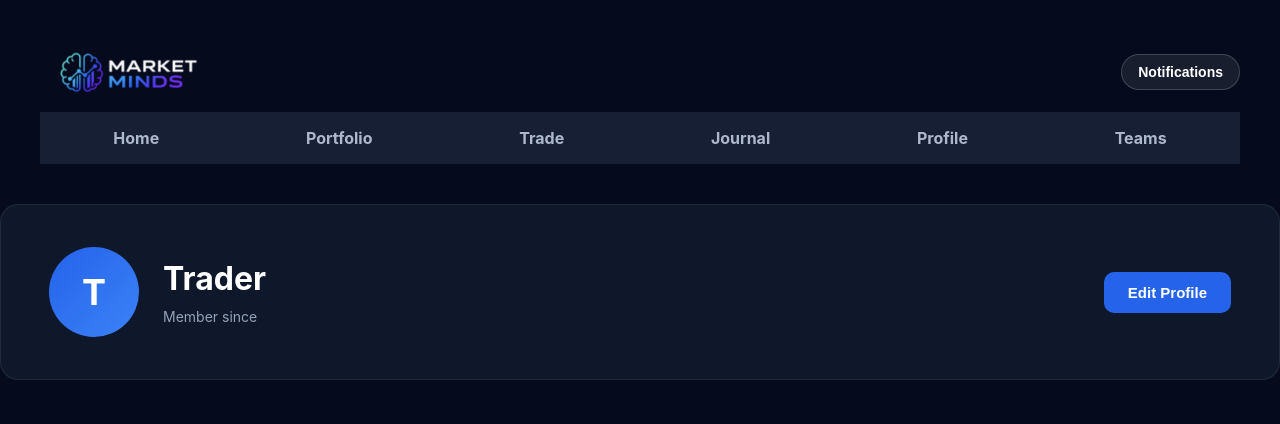
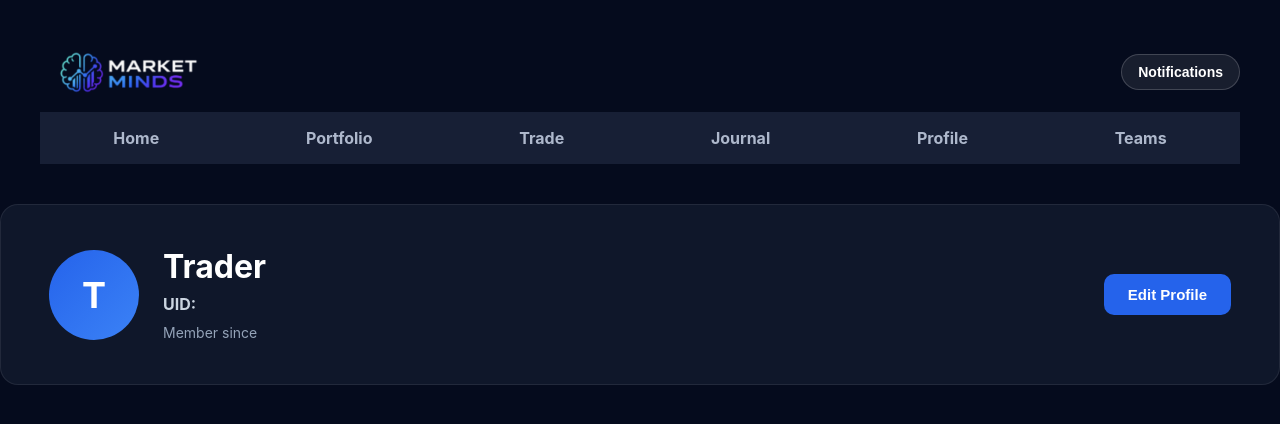
Before and after one commit to zzixuaan/MarketMinds, a React (Create React App) app in the folder my-app/: page /profile in a window 1280 px wide. Shown: the top 424 px of the page. Built offline with nearby package versions, Linux system fonts and the light colour scheme; no server answers.

Commit message:
add uid to profile card

```diff
--- a/my-app/src/cssPages/profile.css
+++ b/my-app/src/cssPages/profile.css
@@ -86,3 +86,25 @@
 .edit-profile-button:hover{
     background:#3B82F6;
 }
+
+.profile-uid {
+    margin-top: 12px;
+    display: flex;
+    align-items: center;
+    gap: 10px;
+}
+
+.profile-uid span {
+    color: #94A3B8;
+    font-size: 0.85rem;
+    font-weight: 600;
+}
+
+.profile-uid code {
+    background: #111C35;
+    color: #C084FC;
+    padding: 6px 10px;
+    border-radius: 8px;
+    font-family: "JetBrains Mono", monospace;
+    font-size: 0.82rem;
+}
--- a/my-app/src/temp pages/profile.tsx
+++ b/my-app/src/temp pages/profile.tsx
@@ -85,6 +85,9 @@ export const Profile = () => {
                                 user?.displayName ||
                                 "Trader"}
                         </h1>
+                        <p className="profile-uid">
+                            <strong>UID:</strong> {user?.uid}
+                        </p>
                         <p>{user?.email}</p>
                         <p className = "profile-bio">{userData?.bio}</p>
                         <span>Member since {joined}</span>
```
